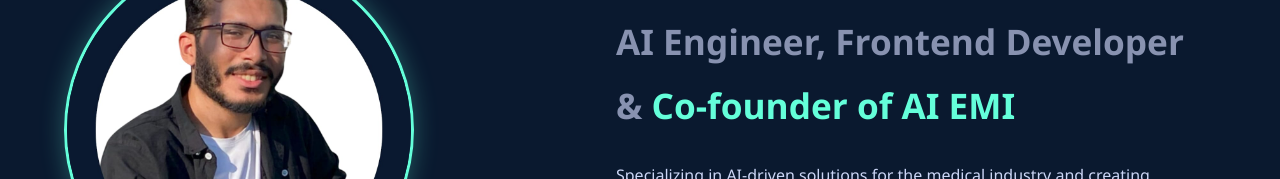
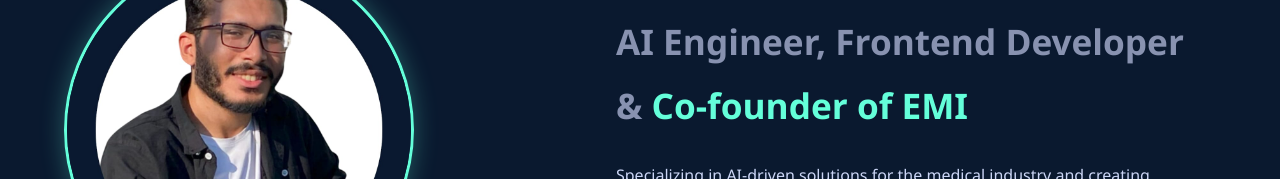
Before and after one commit to abdulrhmansalama/portfolio, a plain HTML site: page index.html in a window 1280 px wide. Shown: the part 302-481 px from the top of the page. Drawn offline with Linux system fonts and the light colour scheme.

Commit message:
Update index.html

```diff
--- a/index.html
+++ b/index.html
@@ -39,7 +39,7 @@
 
             <div class="hero-text">
                 <h1>Hi, I'm <span>Abdulrhman Salama</span></h1>
-                <h2>AI Engineer, Frontend Developer & <span class="highlight">Co-founder of AI EMI</span></h2>
+                <h2>AI Engineer, Frontend Developer & <span class="highlight">Co-founder of EMI</span></h2>
                 <p>Specializing in AI-driven solutions for the medical industry and creating responsive web designs.</p>
 
                 <div class="social-icons">
```
